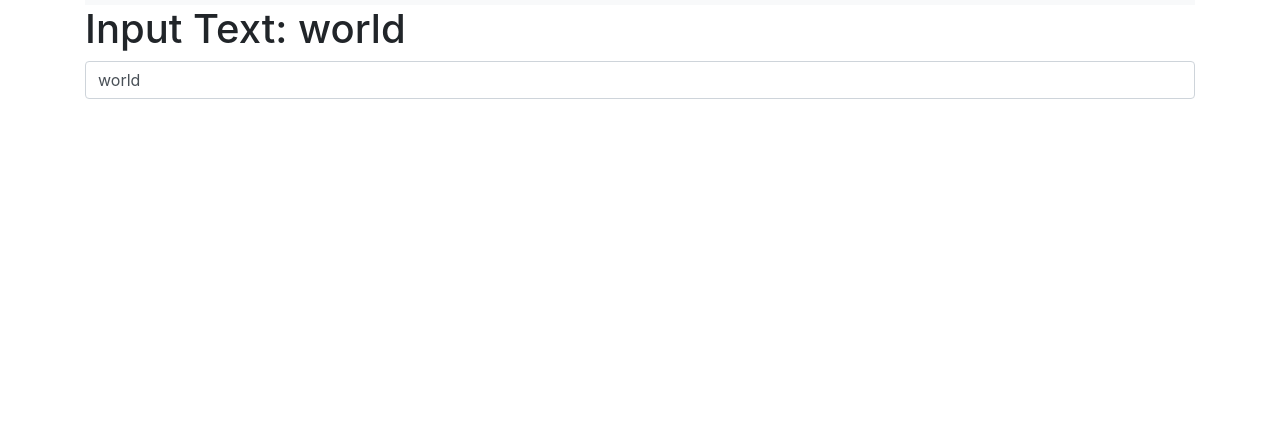
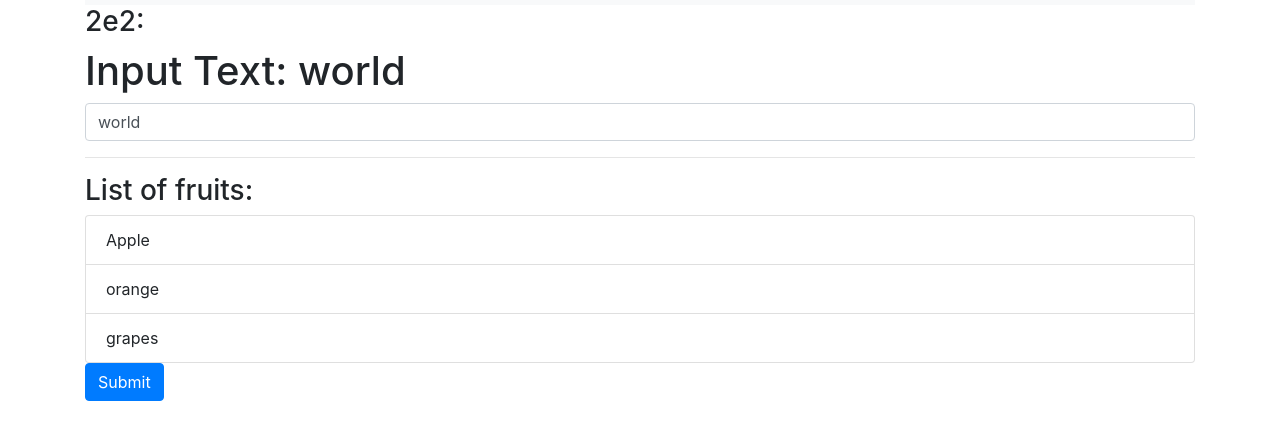
Before and after one commit to OmarNizam/AngularJS-1.6, a website: page app/index.html in a window 1280 px wide. Shown: the part 51-490 px from the top of the page. Drawn offline with nearby package versions, Linux system fonts and the light colour scheme.

Commit message:
ng-repeat & ng-click

```diff
--- a/app/app.js
+++ b/app/app.js
@@ -4,4 +4,12 @@ var app = angular.module("myApp", []);
 
 app.controller("mainCtrl", function () {
     this.hello = "world";
+
+    this.fruits = ["Apple", "orange", "grapes"];
+
+    this.alertMe = function() {
+        alert("something went wrong !!!")
+    };
+
+
 });
--- a/app/index.html
+++ b/app/index.html
@@ -18,10 +18,17 @@
             TechLab
         </a>
     </nav>
+    <h3>2e2:</h3>
     <h1>Input Text: {{vm.hello}}</h1>
     <input type="text" class="form-control" name="" id="" placeholder="" ng-model="vm.hello">
 
+    <hr>
 
+    <h3>List of fruits:</h3>
+    <ul class="list-group">
+      <li class="list-group-item" ng-repeat="fruit in vm.fruits">{{fruit}}</li>
+    </ul>
+    <button type="submit" class="btn btn-primary" ng-click="vm.alertMe()">Submit</button>
 
     <!-- Optional JavaScript -->
     <!-- jQuery first, then Popper.js, then Bootstrap JS -->
```
